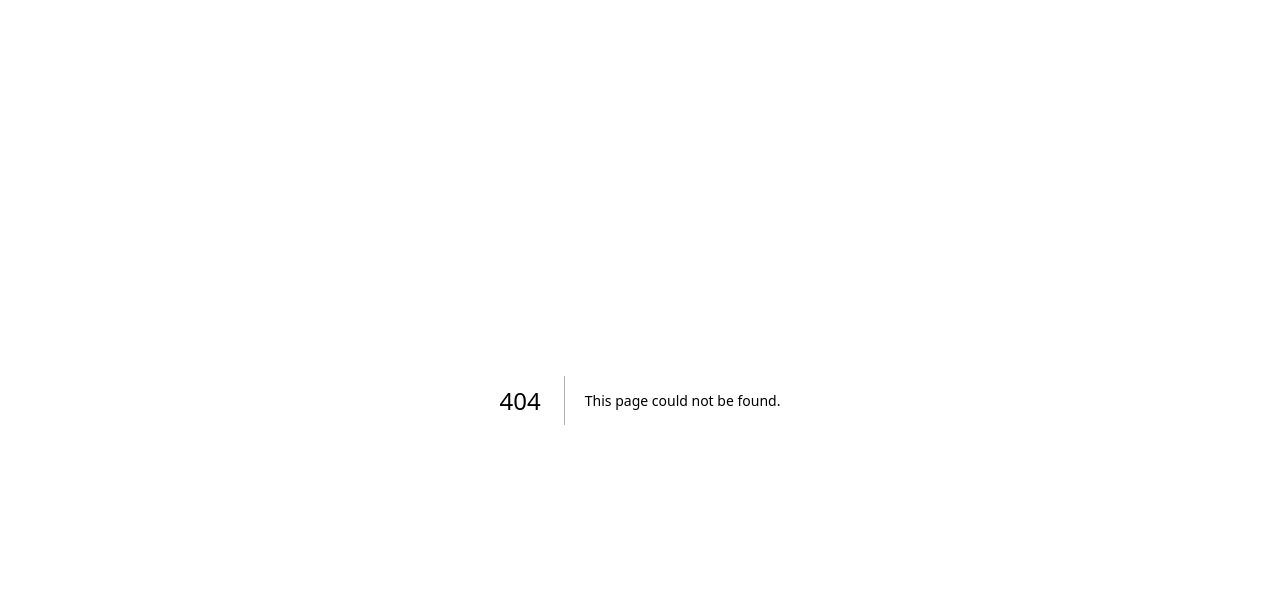
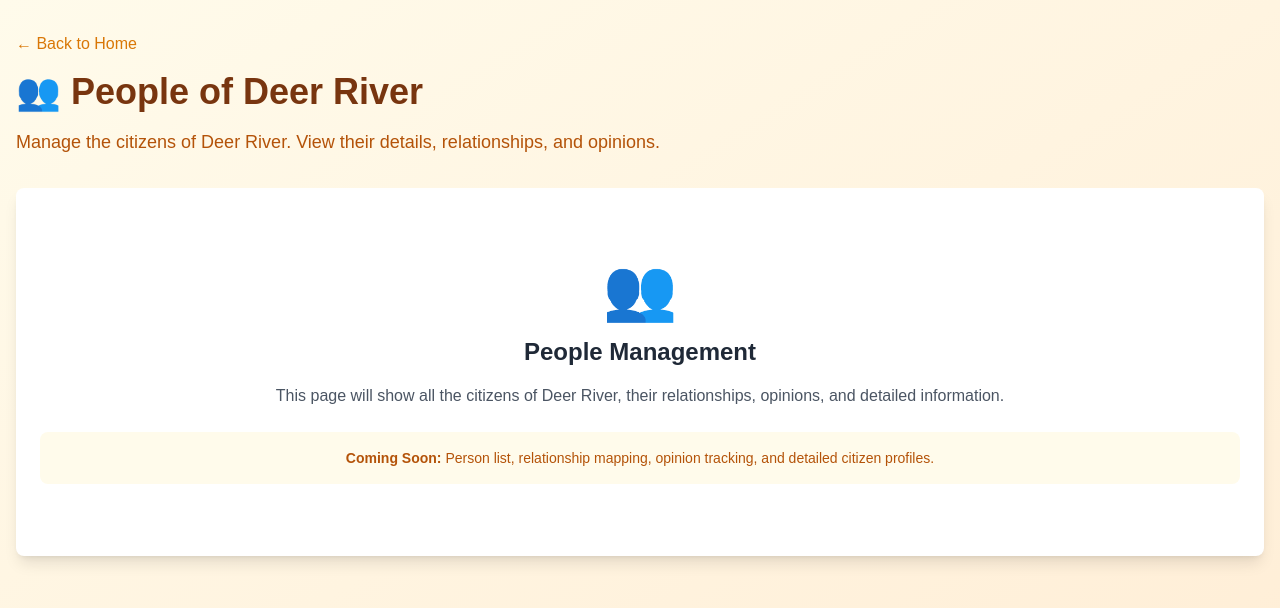
Before and after one commit to messiahcarey/deer-river-app, a Next.js app: page /people in a window 1280 px wide. Before the commit this address had no page. Shown: the top 608 px of the page. Built offline with nearby package versions, Linux system fonts and the light colour scheme.

Commit message:
Add all missing pages for Deer River application

```diff
--- /dev/null
+++ b/src/app/analytics/page.tsx
@@ -0,0 +1,39 @@
+import Link from "next/link";
+
+export default function AnalyticsPage() {
+  return (
+    <div className="min-h-screen bg-gradient-to-br from-amber-50 to-orange-100">
+      <div className="container mx-auto px-4 py-8">
+        <header className="mb-8">
+          <Link href="/" className="text-amber-600 hover:text-amber-800 mb-4 inline-block">
+            ← Back to Home
+          </Link>
+          <h1 className="text-4xl font-bold text-amber-900 mb-4">
+            📊 Analytics of Deer River
+          </h1>
+          <p className="text-lg text-amber-700">
+            Analyze relationships, trends, and patterns in your town.
+          </p>
+        </header>
+
+        <div className="bg-white rounded-lg shadow-lg p-6">
+          <div className="text-center py-12">
+            <div className="text-6xl mb-4">📊</div>
+            <h2 className="text-2xl font-semibold text-gray-800 mb-4">
+              Town Analytics
+            </h2>
+            <p className="text-gray-600 mb-6">
+              This page will show analytics, charts, and insights about the
+              relationships and patterns in Deer River.
+            </p>
+            <div className="bg-amber-50 p-4 rounded-lg">
+              <p className="text-sm text-amber-700">
+                <strong>Coming Soon:</strong> Relationship graphs, trend analysis, population statistics, and social network visualization.
+              </p>
+            </div>
+          </div>
+        </div>
+      </div>
+    </div>
+  );
+}
--- /dev/null
+++ b/src/app/events/page.tsx
@@ -0,0 +1,39 @@
+import Link from "next/link";
+
+export default function EventsPage() {
+  return (
+    <div className="min-h-screen bg-gradient-to-br from-amber-50 to-orange-100">
+      <div className="container mx-auto px-4 py-8">
+        <header className="mb-8">
+          <Link href="/" className="text-amber-600 hover:text-amber-800 mb-4 inline-block">
+            ← Back to Home
+          </Link>
+          <h1 className="text-4xl font-bold text-amber-900 mb-4">
+            📝 Events of Deer River
+          </h1>
+          <p className="text-lg text-amber-700">
+            View the audit log of all activities and changes in Deer River.
+          </p>
+        </header>
+
+        <div className="bg-white rounded-lg shadow-lg p-6">
+          <div className="text-center py-12">
+            <div className="text-6xl mb-4">📝</div>
+            <h2 className="text-2xl font-semibold text-gray-800 mb-4">
+              Event Log
+            </h2>
+            <p className="text-gray-600 mb-6">
+              This page will show the complete audit log of all activities,
+              changes, and events that have occurred in Deer River.
+            </p>
+            <div className="bg-amber-50 p-4 rounded-lg">
+              <p className="text-sm text-amber-700">
+                <strong>Coming Soon:</strong> Event timeline, activity log, change tracking, and historical records.
+              </p>
+            </div>
+          </div>
+        </div>
+      </div>
+    </div>
+  );
+}
--- /dev/null
+++ b/src/app/factions/page.tsx
@@ -0,0 +1,39 @@
+import Link from "next/link";
+
+export default function FactionsPage() {
+  return (
+    <div className="min-h-screen bg-gradient-to-br from-amber-50 to-orange-100">
+      <div className="container mx-auto px-4 py-8">
+        <header className="mb-8">
+          <Link href="/" className="text-amber-600 hover:text-amber-800 mb-4 inline-block">
+            ← Back to Home
+          </Link>
+          <h1 className="text-4xl font-bold text-amber-900 mb-4">
+            🏛️ Factions of Deer River
+          </h1>
+          <p className="text-lg text-amber-700">
+            Track alliances, rivalries, and political relationships between factions.
+          </p>
+        </header>
+
+        <div className="bg-white rounded-lg shadow-lg p-6">
+          <div className="text-center py-12">
+            <div className="text-6xl mb-4">🏛️</div>
+            <h2 className="text-2xl font-semibold text-gray-800 mb-4">
+              Faction Management
+            </h2>
+            <p className="text-gray-600 mb-6">
+              This page will show all the factions in Deer River, their alliances,
+              rivalries, and political relationships.
+            </p>
+            <div className="bg-amber-50 p-4 rounded-lg">
+              <p className="text-sm text-amber-700">
+                <strong>Coming Soon:</strong> Faction list, alliance mapping, political relationships, and faction details.
+              </p>
+            </div>
+          </div>
+        </div>
+      </div>
+    </div>
+  );
+}
--- /dev/null
+++ b/src/app/map/page.tsx
@@ -0,0 +1,39 @@
+import Link from "next/link";
+
+export default function MapPage() {
+  return (
+    <div className="min-h-screen bg-gradient-to-br from-amber-50 to-orange-100">
+      <div className="container mx-auto px-4 py-8">
+        <header className="mb-8">
+          <Link href="/" className="text-amber-600 hover:text-amber-800 mb-4 inline-block">
+            ← Back to Home
+          </Link>
+          <h1 className="text-4xl font-bold text-amber-900 mb-4">
+            🗺️ Map of Deer River
+          </h1>
+          <p className="text-lg text-amber-700">
+            Explore the geography of Deer River and see where everyone lives and works.
+          </p>
+        </header>
+
+        <div className="bg-white rounded-lg shadow-lg p-6">
+          <div className="text-center py-12">
+            <div className="text-6xl mb-4">🗺️</div>
+            <h2 className="text-2xl font-semibold text-gray-800 mb-4">
+              Interactive Map
+            </h2>
+            <p className="text-gray-600 mb-6">
+              This page will show an interactive map of Deer River with locations,
+              residences, workplaces, and important landmarks.
+            </p>
+            <div className="bg-amber-50 p-4 rounded-lg">
+              <p className="text-sm text-amber-700">
+                <strong>Coming Soon:</strong> Interactive map, location markers, residence tracking, and workplace mapping.
+              </p>
+            </div>
+          </div>
+        </div>
+      </div>
+    </div>
+  );
+}
--- /dev/null
+++ b/src/app/people/page.tsx
@@ -0,0 +1,39 @@
+import Link from "next/link";
+
+export default function PeoplePage() {
+  return (
+    <div className="min-h-screen bg-gradient-to-br from-amber-50 to-orange-100">
+      <div className="container mx-auto px-4 py-8">
+        <header className="mb-8">
+          <Link href="/" className="text-amber-600 hover:text-amber-800 mb-4 inline-block">
+            ← Back to Home
+          </Link>
+          <h1 className="text-4xl font-bold text-amber-900 mb-4">
+            👥 People of Deer River
+          </h1>
+          <p className="text-lg text-amber-700">
+            Manage the citizens of Deer River. View their details, relationships, and opinions.
+          </p>
+        </header>
+
+        <div className="bg-white rounded-lg shadow-lg p-6">
+          <div className="text-center py-12">
+            <div className="text-6xl mb-4">👥</div>
+            <h2 className="text-2xl font-semibold text-gray-800 mb-4">
+              People Management
+            </h2>
+            <p className="text-gray-600 mb-6">
+              This page will show all the citizens of Deer River, their relationships,
+              opinions, and detailed information.
+            </p>
+            <div className="bg-amber-50 p-4 rounded-lg">
+              <p className="text-sm text-amber-700">
+                <strong>Coming Soon:</strong> Person list, relationship mapping, opinion tracking, and detailed citizen profiles.
+              </p>
+            </div>
+          </div>
+        </div>
+      </div>
+    </div>
+  );
+}
--- /dev/null
+++ b/src/app/resources/page.tsx
@@ -0,0 +1,39 @@
+import Link from "next/link";
+
+export default function ResourcesPage() {
+  return (
+    <div className="min-h-screen bg-gradient-to-br from-amber-50 to-orange-100">
+      <div className="container mx-auto px-4 py-8">
+        <header className="mb-8">
+          <Link href="/" className="text-amber-600 hover:text-amber-800 mb-4 inline-block">
+            ← Back to Home
+          </Link>
+          <h1 className="text-4xl font-bold text-amber-900 mb-4">
+            💰 Resources of Deer River
+          </h1>
+          <p className="text-lg text-amber-700">
+            Monitor the town&apos;s economy and resource management.
+          </p>
+        </header>
+
+        <div className="bg-white rounded-lg shadow-lg p-6">
+          <div className="text-center py-12">
+            <div className="text-6xl mb-4">💰</div>
+            <h2 className="text-2xl font-semibold text-gray-800 mb-4">
+              Resource Management
+            </h2>
+            <p className="text-gray-600 mb-6">
+              This page will show the town&apos;s resource ledger, economic status,
+              and resource tracking.
+            </p>
+            <div className="bg-amber-50 p-4 rounded-lg">
+              <p className="text-sm text-amber-700">
+                <strong>Coming Soon:</strong> Resource ledger, economic tracking, trade monitoring, and resource categories.
+              </p>
+            </div>
+          </div>
+        </div>
+      </div>
+    </div>
+  );
+}
```
